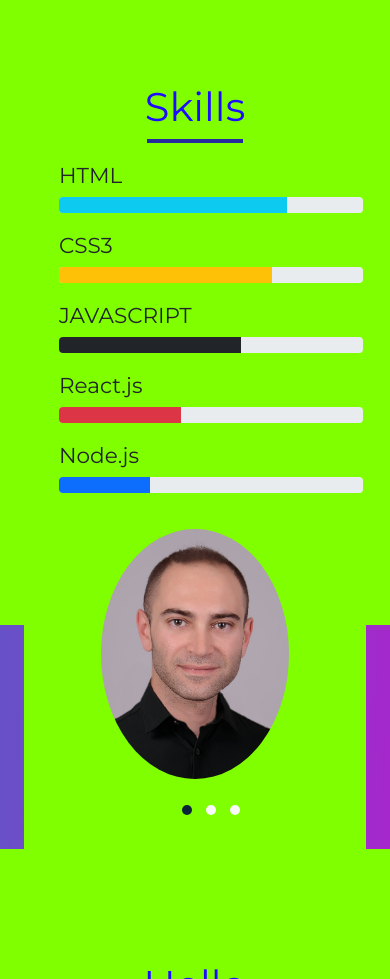
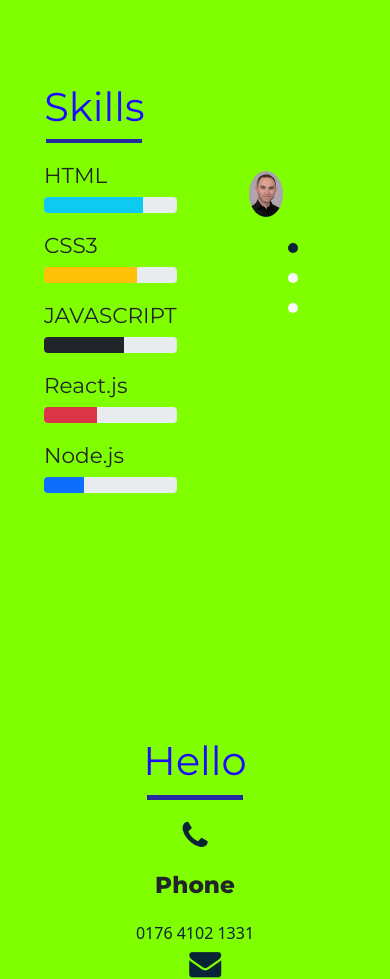
Before and after one commit to saidiii111/Template-1-new, a plain HTML site: page index.html in a window 390 px wide. Shown: the part 4120-5099 px from the top of the page. Drawn offline with nearby package versions, Linux system fonts and the light colour scheme; files that its build step writes are made by us from their sources; files whose address does not match are found by name.

Commit message:
editing style general

```diff
--- a/index.html
+++ b/index.html
@@ -290,7 +290,7 @@
     <!-- Services Section -->
     <section class="service container pd-y">
         <div class="d-flex">
-            <div class="service-item service-list col-sm-12">
+            <div class="service-item service-list">
                 <div id="service" class="section-header skill-mf mg-b-20">
                     <h2 class="section-title title-s">Skills</h2>
                     <span class="line"></span>
@@ -324,12 +324,8 @@
                             aria-valuemin="0" aria-valuemax="100"></div>
                     </div>
             </div>
-        </div>
-        </ul> <!-- ./service-list -->
-        </div> <!-- ./service-item -->
-        <div class="container">
-            <div class="service-item col-sm-12">
-                <div class="service-item-img  d-flex">
+            <div class="service-item p-4 m-5">
+                <div class="service-item-img d-sm-flex">
                     <img src="images/team/bewer2.jpg" alt="code">
                 </div>
                 <ul class="service-bollets">
@@ -339,6 +335,10 @@
                 </ul>
             </div>
         </div>
+        </ul> <!-- ./service-list -->
+        </div> <!-- ./service-item -->
+
+
     </section>
 
 
```
